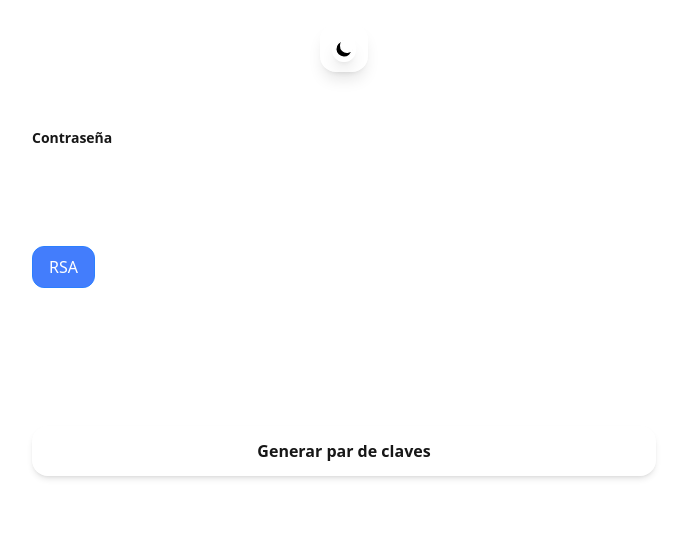
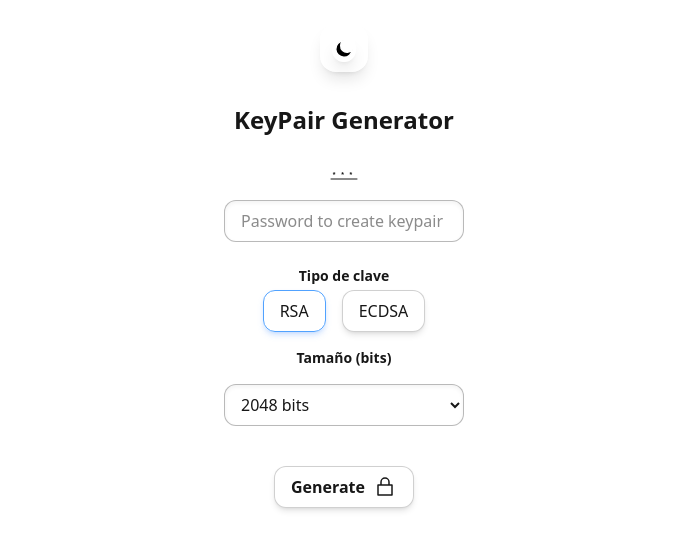
Before and after one commit to xscriptorcode/xac, a Next.js app: page /keypair in a window 1280 px wide. Shown: the top 550 px of the page, without its empty margins (296-983 px from the left). Built offline with nearby package versions, Linux system fonts and the light colour scheme.

Commit message:
update keypairpage

```diff
--- a/src/app/components/icons/cryptoIcons.tsx
+++ b/src/app/components/icons/cryptoIcons.tsx
@@ -2,16 +2,29 @@ export function PasswordIcon() {
   return (
     <svg
       xmlns="http://www.w3.org/2000/svg"
-      fill="none"
-      stroke="currentColor"
-      strokeWidth={1.5}
-      viewBox="0 0 24 24"
-      className="w-6 h-6"
+      viewBox="0 0 64 24"
+      className="w-8 h-8"
+      fill="currentColor"
     >
-      <path
+      {/* Tres asteriscos */}
+      <text
+        x="8"
+        y="14"
+        fontSize="14"
+        fontFamily="monospace"
+        fill="currentColor"
+      >
+        * * *
+      </text>
+      {/* Línea inferior más larga */}
+      <line
+        x1="6"
+        y1="18"
+        x2="58"
+        y2="18"
+        stroke="currentColor"
+        strokeWidth="2"
         strokeLinecap="round"
-        strokeLinejoin="round"
-        d="M12 17v-1m0 0a2 2 0 100-4 2 2 0 000 4zm0 0v1m8-5a8 8 0 11-16 0 8 8 0 0116 0z"
       />
     </svg>
   );
--- a/src/app/components/keypair/generateButton.tsx
+++ b/src/app/components/keypair/generateButton.tsx
@@ -1,4 +1,6 @@
 "use client";
+
+import { LockIcon } from "../icons/cryptoIcons";
 
 type KeyOptions =
   | { type: "RSA"; bits: 2048 | 3072 | 4096 }
@@ -24,14 +26,15 @@ export default function GenerateButton({ password, options, onKeysGenerated }: P
 
   return (
     <button
-      onClick={handleGenerate}
-      className="mt-4 w-full px-5 py-3 rounded-2xl
-                 bg-white/10 backdrop-blur-md
-                 border border-white/20
-                 text-[var(--foreground)] font-semibold
-                 hover:bg-white/20 transition duration-300 shadow-md"
-    >
-      Generar par de claves
-    </button>
+    onClick={handleGenerate}
+    className="mt-4 mx-auto px-4 py-2 w-fit rounded-xl
+      bg-white/10 backdrop-blur-md
+      border border-[color:var(--foreground)]/20
+      text-[color:var(--foreground)] font-semibold
+      hover:bg-white/20 transition duration-300 shadow-md
+      inline-flex items-center gap-2"
+  >
+    Generate <LockIcon />
+  </button>
   );
 }
--- a/src/app/components/keypair/keyOptionsSelector.tsx
+++ b/src/app/components/keypair/keyOptionsSelector.tsx
@@ -1,6 +1,4 @@
 "use client";
-
-import { useState } from "react";
 
 type KeyType = "RSA" | "ECDSA";
 
@@ -12,7 +10,7 @@ type Props = {
 export default function KeyOptionsSelector({ selected, onChange }: Props) {
   const handleTypeChange = (type: KeyType) => {
     if (type === "RSA") {
-      onChange({ type: "RSA", bits: 2048 });
+      onChange({ type: "RSA", bits: 1024 });
     } else {
       onChange({ type: "ECDSA", curve: "P-256" });
     }
@@ -27,36 +25,36 @@ export default function KeyOptionsSelector({ selected, onChange }: Props) {
   };
 
   return (
-    <div className="mb-6 space-y-4 text-[currentColor]">
-      <label className="block text-sm font-semibold mb-1">Tipo de clave</label>
+    <div className="mb-6 flex flex-col items-center space-y-4 text-[color:var(--foreground)]">
+      <label className="block text-sm font-semibold mb-1 text-center">Tipo de clave</label>
+
       <div className="flex gap-4">
-        <button
-          className={`px-4 py-2 rounded-xl backdrop-blur-md border transition-all ${
-            selected.type === "RSA"
-              ? "bg-blue-600/80 border-blue-500 text-white"
-              : "bg-white/10 border-white/20"
-          }`}
-          onClick={() => handleTypeChange("RSA")}
-        >
-          RSA
-        </button>
-        <button
-          className={`px-4 py-2 rounded-xl backdrop-blur-md border transition-all ${
-            selected.type === "ECDSA"
-              ? "bg-blue-600/80 border-blue-500 text-white"
-              : "bg-white/10 border-white/20"
-          }`}
-          onClick={() => handleTypeChange("ECDSA")}
-        >
-          ECDSA
-        </button>
+        {["RSA", "ECDSA"].map((type) => (
+          <button
+            key={type}
+            className={`px-4 py-2 rounded-xl backdrop-blur-md border text-[color:var(--foreground)] shadow-md transition-all
+              ${
+                selected.type === type
+                  ? "border-blue-400 shadow-blue-500/20 bg-white/10 dark:bg-white/5"
+                  : "border-[color:var(--foreground)]/20 hover:border-[color:var(--foreground)]/40 bg-white/5 dark:bg-white/5"
+              }
+            `}
+            onClick={() => handleTypeChange(type as KeyType)}
+          >
+            {type}
+          </button>
+        ))}
       </div>
 
-      <label className="block text-sm font-semibold">
+      <label className="block text-sm font-semibold text-center">
         {selected.type === "RSA" ? "Tamaño (bits)" : "Curva elíptica"}
       </label>
+
       <select
-        className="w-full mt-1 px-3 py-2 rounded-lg bg-white/10 backdrop-blur-md border border-white/20 focus:outline-none focus:ring-2 focus:ring-blue-400 text-[currentColor]"
+        className="w-60 px-3 py-2 rounded-xl backdrop-blur-md
+          bg-[color:var(--background)]/10 text-[color:var(--foreground)]
+          border border-[color:var(--foreground)]/30
+          shadow-inner focus:outline-none focus:ring-2 focus:ring-blue-400 transition"
         value={selected.type === "RSA" ? selected.bits : selected.curve}
         onChange={(e) => handleOptionChange(e.target.value)}
       >
--- a/src/app/components/keypair/passwordInput.tsx
+++ b/src/app/components/keypair/passwordInput.tsx
@@ -1,4 +1,6 @@
 "use client";
+
+import { PasswordIcon } from "../icons/cryptoIcons";
 
 type Props = {
   value: string;
@@ -7,17 +9,21 @@ type Props = {
 
 export default function PasswordInput({ value, onChange }: Props) {
   return (
-    <div className="mb-6 text-[var(--foreground)]">
-      <label htmlFor="password" className="block text-sm font-semibold mb-2">
-        Contraseña
+    <div className="mb-6 flex flex-col items-center text-[color:var(--foreground)] space-y-2">
+      <label htmlFor="password" className="text-xs font-semibold text-center">
+        <PasswordIcon />
       </label>
       <input
         id="password"
         type="text"
-        placeholder="Password to generate the keypair"
+        placeholder="Password to create keypair"
         value={value}
         onChange={(e) => onChange(e.target.value)}
-        className="w-full px-4 py-2 rounded-lg bg-white/10 backdrop-blur-md border border-white/20 placeholder-white/50 focus:outline-none focus:ring-2 focus:ring-blue-400 text-[var(--foreground)]"
+        className="w-60 px-4 py-2 rounded-xl backdrop-blur-md
+                   bg-[color:var(--background)]/10 text-[color:var(--foreground)]
+                   border border-[color:var(--foreground)]/30
+                   shadow-inner focus:outline-none focus:ring-2 focus:ring-blue-400 transition
+                   placeholder:text-[color:var(--foreground)]/50"
       />
     </div>
   );
--- a/src/app/globals.css
+++ b/src/app/globals.css
@@ -48,3 +48,9 @@ body {
   color: var(--foreground);
   transition: background 1s ease, color 1s ease;
 }
+
+
+.dark select option {
+  background-color: #1b1d1f;
+  color: #ffffff;
+}
--- a/src/app/keypair/page.tsx
+++ b/src/app/keypair/page.tsx
@@ -7,6 +7,7 @@ import GenerateButton from "@/app/components/keypair/generateButton";
 import KeyDisplay from "@/app/components/keypair/keyDisplay";
 import { exportKeyToBase64, KeyOptions } from "@/app/utils/crypto";
 import ThemeToggle from "../components/ThemeToggle";
+import { LockIcon } from "../components/icons/cryptoIcons";
 
 export default function KeyPairPage() {
   const [password, setPassword] = useState("");
@@ -27,17 +28,22 @@ export default function KeyPairPage() {
 
   return (
     <main className="p-6 max-w-2xl mx-auto text-white">
-        <div className="flex flexcolumn items-center justify-center"><ThemeToggle /></div>
-      <h1 className="text-2xl font-bold mb-6">Generar par de claves</h1>
+      <div className="flex flexcolumn items-center justify-center">
+        <ThemeToggle />
+      </div>
+      <h1 className="mt-8 text-2xl flex justify-center font-bold mb-6 text-[color:var(--foreground)]">
+        KeyPair Generator
+      </h1>
 
       <PasswordInput value={password} onChange={setPassword} />
       <KeyOptionsSelector selected={options} onChange={setOptions} />
-      <GenerateButton
-        password={password}
-        options={options}
-        onKeysGenerated={handleKeysGenerated}
-      />
-
+      <div className="flex">
+        <GenerateButton
+          password={password}
+          options={options}
+          onKeysGenerated={handleKeysGenerated}
+        />
+      </div>
       {publicKey && privateKey && (
         <KeyDisplay publicKey={publicKey} privateKey={privateKey} />
       )}
```
